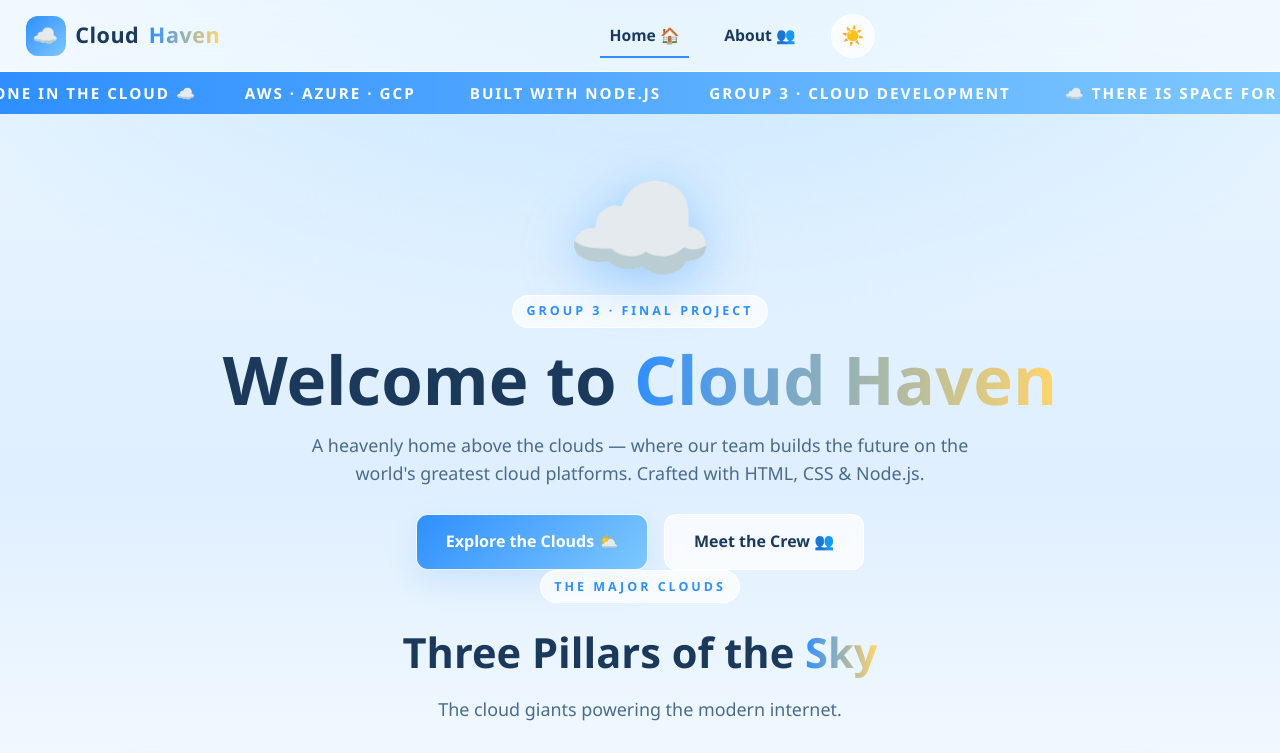
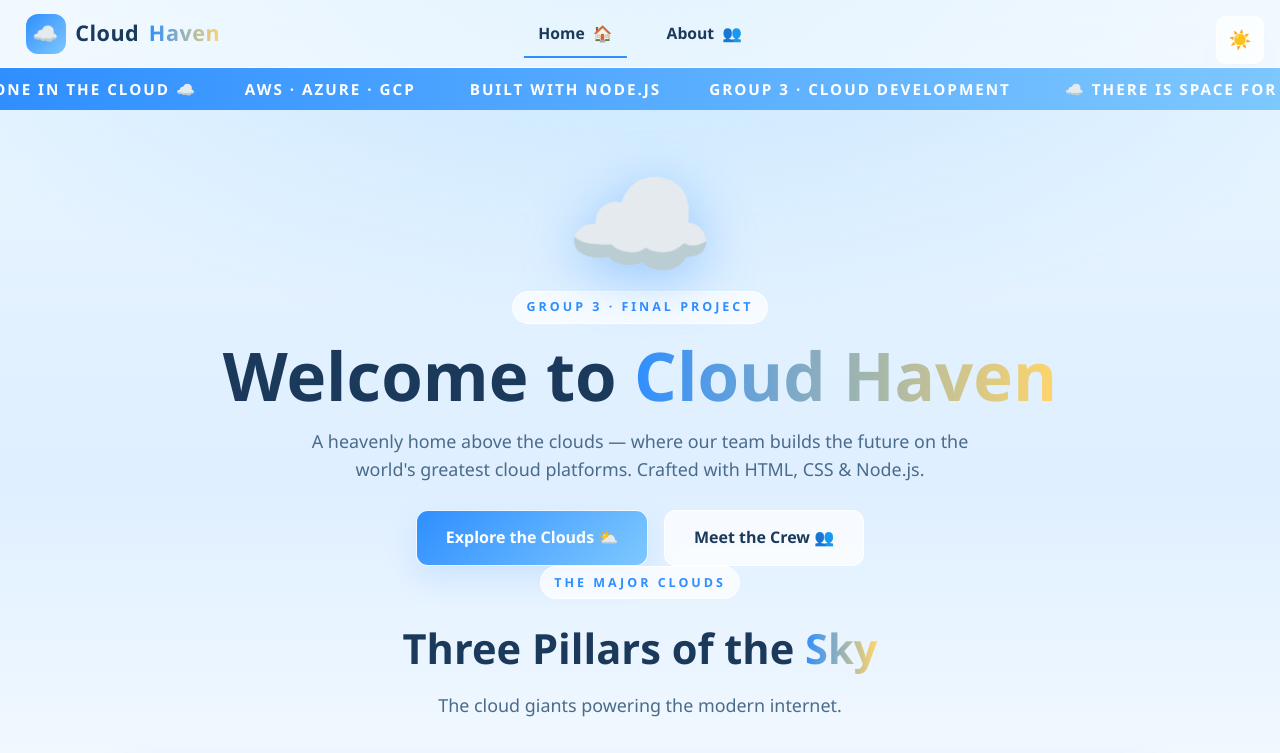
Before and after one commit to Toeseen188/group3-azure-nodejs-webapp-cicd, a website: page public/index.html in a window 1280 px wide. Shown: the top 753 px of the page. Drawn offline with Linux system fonts and the light colour scheme; no server answers.

Commit message:
empty cards in about page remove and dark mode toggle moved to the right corner of the page

```diff
--- a/public/css/style.css
+++ b/public/css/style.css
@@ -140,6 +140,47 @@ nav {
   .nav-links.open { max-height: 360px; padding: 0.6rem 1rem 0.9rem; }
   .nav-links a { padding: 0.8rem 0.6rem; display: block; border-radius: 8px; margin: 0.35rem 0; }
   .nav-links .theme-toggle { margin: 0.35rem 0; justify-self: center; }
+}
+
+/* Desktop: align brand + nav to the left and make nav items + toggle have equal padding */
+@media (min-width: 721px) {
+  nav { justify-content: flex-start; }
+  /* center nav-links horizontally in the nav on desktop */
+  .nav-links {
+    position: absolute; left: 50%; transform: translateX(-50%);
+    margin-left: 0; justify-content: center;
+    z-index: 60;
+  }
+  .nav-links a, .nav-links .theme-toggle {
+    padding: 0.6rem 0.9rem; border-radius: 8px; display: inline-flex; align-items: center; gap: 0.5rem;
+  }
+  /* override circular theme-toggle on desktop so it matches link padding */
+  .nav-links .theme-toggle {
+    width: auto; height: auto; min-width: 44px; min-height: 36px; font-size: 1rem;
+    border-radius: 8px;
+  }
+  /* hide hamburger on desktop (defensive) */
+  .nav-toggle { display: none !important; }
+}
+
+/* Desktop: make the theme toggle float at the top-right corner */
+@media (min-width: 721px) {
+  .theme-toggle {
+    position: fixed;
+    top: 1rem;
+    right: 1rem;
+    z-index: 70;
+    width: 48px;
+    height: 48px;
+    display: grid;
+    place-items: center;
+    border-radius: 10px;
+    box-shadow: var(--shadow);
+    background: var(--card);
+  }
+  /* ensure the toggle inside nav doesn't affect layout (fixed removes from flow)
+     and keep nav links spacing consistent */
+  nav .theme-toggle { margin: 0; }
 }
 .theme-toggle:hover { transform: rotate(20deg) scale(1.08); }
 
--- a/public/index.html
+++ b/public/index.html
@@ -19,8 +19,8 @@
     <div class="nav-links">
       <a href="/" class="active"><span class="label">Home</span> 🏠</a>
       <a href="/about"><span class="label">About</span> 👥</a>
-      <button id="themeToggle" class="theme-toggle" aria-label="Toggle theme">☀️</button>
     </div>
+    <button id="themeToggle" class="theme-toggle" aria-label="Toggle theme">☀️</button>
   </nav>
 
   <div class="marquee">
```
Also changed, not shown: data.js (+1 -35 lines), public/about.html (+1 -1 lines).
